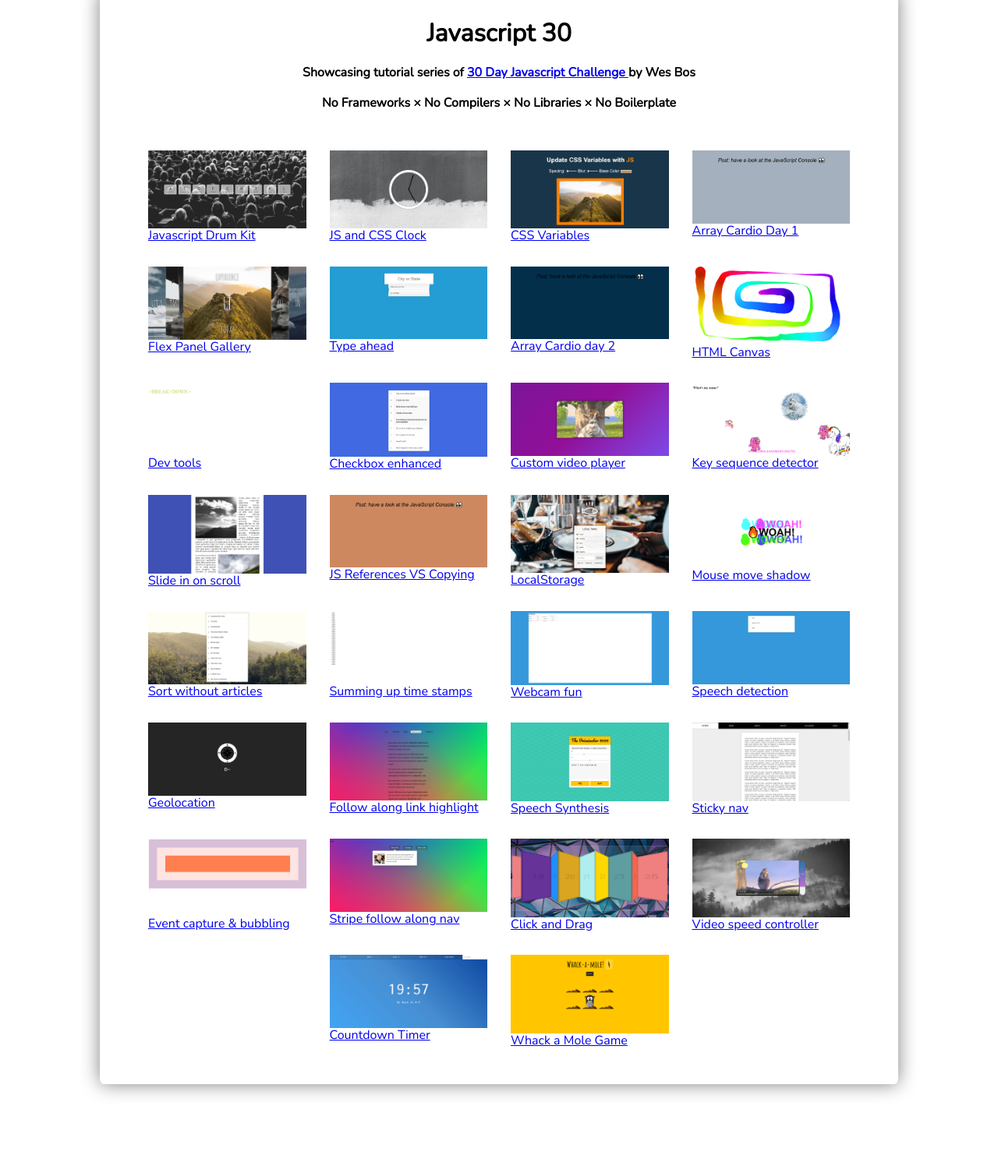
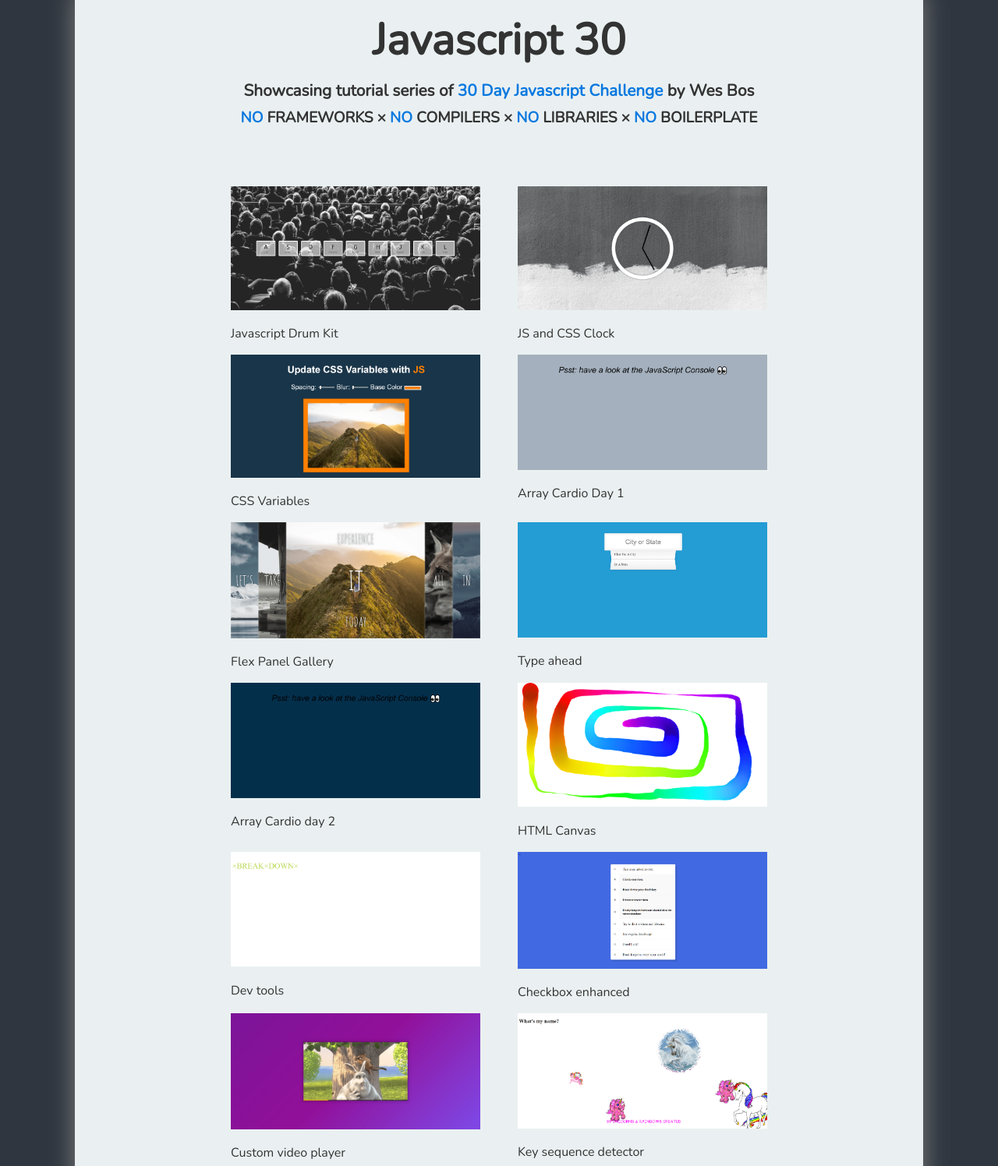
Before and after one commit to idhow/Javascript30, a plain HTML site: page index.html in a window 1280 px wide. Shown: the part 60-1556 px from the top of the page at 78% size. Before the commit the page ends 1499 px from the top, so only its background shows below. Drawn offline with nearby package versions, Linux system fonts and the light colour scheme.

Commit message:
edit layout

```diff
--- a/asset/style.css
+++ b/asset/style.css
@@ -1,50 +1,87 @@
+:root {
+  --main-color-blue: #0A79DF;
+  --main-color-black: #2F363F;
+}
 
-html,
-body {
+* {
   margin: 0;
   padding: 0;
-  line-height: 1.15;
+  box-sizing: inherit;
+}
+html {
+  font-size: 62,5%;
+}
+
+body {
+  background-color: var(--main-color-black);
+  box-sizing: border-box;
+  line-height: 1.7;
   font-family: Nunito, sans-serif;
   font-weight: normal;
-  padding: 1.5rem 4rem;
+  padding: 3rem 6rem;
+}
 
-}
 
 .container {
   padding: 1rem 2rem;
+  margin: 0 auto;
   height: 100%;
-  box-sizing: border-box;
-  background-color: white;
-  box-shadow: 0px 0px 25px grey;
+  background-color: #EAF0F1;
+  box-shadow: 0px 0px 2rem grey;
   border-radius: .4rem;
 }
 
 .header {
   text-align: center;
+  margin-bottom: 1.5rem;
+  color: #333;
+}
+
+.header--main {
+  font-size: 3.5rem;
+  font-weight: bold;
+}
+.header--sub1 {
+  font-size: 1.3rem;
+}
+.header--sub1 a {
+  color: var(--main-color-blue);
+  text-decoration: none;
+}
+
+.header--sub2 {
+  text-transform: uppercase;
+  font-size: 1.2rem;
+  font-weight: bold;
+}
+
+.header--sub2 b {
+  color: var(--main-color-blue);
 }
 
 .container-card {
-  max-width: 1500px;
+  max-width: 150rem;
   margin: 0 auto;
-  padding: 15px;
-  display: -webkit-flex;
+  padding: 1.5rem;
   display: flex;
-  -webkit-flex-flow: row wrap;
   flex-flow: row wrap;
   justify-content: center;
 }
 
 .card {
-  display: block;
-  float: left;
-  position: relative;
-  margin: 15px;
-  flex-basis: calc(25% - 30px);
-  order: 3;
+  margin: 1.5rem;
+  width: 20rem;
   border-radius: 4px;
 }
 
 .card img {
-  display: block;
   width: 100%;
 }
+
+.card--text {
+  position: absolute;
+  text-decoration: none;
+  text-align: center;
+  margin: .5rem auto;
+  color: #333;
+}
--- a/index.html
+++ b/index.html
@@ -9,16 +9,16 @@
   <link rel="stylesheet" href="asset/style.css">
 </head>
 <body>
-  <div class="container">
+  <div class="container" id="container">
     <!--title-->
     <div class="header">
-      <h1>Javascript 30</h1>
-      <h4> Showcasing tutorial series of
+      <h1 class="header--main">Javascript 30</h1>
+      <h4 class="header--sub1"> Showcasing tutorial series of
         <a href="https://javascript30.com/" target="_blank">
           30 Day Javascript Challenge
         </a> by Wes Bos
       </h4>
-      <h4>
+      <h4 class="header--sub2">
         <b>No</b> Frameworks × <b>No</b> Compilers × <b>No</b> Libraries × <b>No</b> Boilerplate
       </h4>
     </div>
@@ -29,210 +29,210 @@
       <div class="card">
         <a href="01 - JavaScript Drum Kit/index.html">
           <img src="asset/img/thumb-1-min.png" alt="JS Drum Kit">
-          <span class="description">Javascript Drum Kit</span>
+          <p class= card--text>Javascript Drum Kit</p>
         </a>
       </div>
 
       <div class="card">
         <a href="02 - JS and CSS Clock/index.html">
           <img src="asset/img/thumb-2-min.png" alt="JS and CSS Clock">
-          <span class="description">JS and CSS Clock</span>
+          <p class= card--text>JS and CSS Clock</p>
         </a>
       </div>
 
       <div class="card">
         <a href="03 - CSS Variables/index.html">
           <img src="asset/img/thumb-3-min.png" alt="CSS Variables">
-          <span class="description">CSS Variables</span>
+          <p class= card--text>CSS Variables</p>
         </a>
       </div>
 
       <div class="card">
         <a href="04 - Array Cardio Day 1/index.html">
           <img src="asset/img/thumb-4-min.png" alt="Array Cardio 1">
-          <span class="description">Array Cardio Day 1</span>
+          <p class= card--text>Array Cardio Day 1</p>
         </a>
       </div>
 
       <div class="card">
         <a href="05 - Flex Panel Gallery/index.html">
           <img src="asset/img/thumb-5-min.png" alt="Flex Panel Gallery">
-          <span class="description">Flex Panel Gallery</span>
+          <p class= card--text>Flex Panel Gallery</p>
         </a>
       </div>
 
       <div class="card">
         <a href="06 - Type Ahead/index.html">
           <img src="asset/img/thumb-6-min.png" alt="Type Ahead">
-          <span class="description">Type ahead</span>
+          <p class= card--text>Type ahead</p>
         </a>
       </div>
 
       <div class="card">
         <a href="07 - Array Cardio Day 2/index.html">
           <img src="asset/img/thumb-7-min.png" alt="Array Cardio 2">
-          <span class="description">Array Cardio day 2</span>
+          <p class= card--text>Array Cardio day 2</p>
         </a>
       </div>
 
       <div class="card">
         <a href="08 - Fun with HTML5 Canvas/index.html">
           <img src="asset/img/thumb-8-min.png" alt="HTML Canvas">
-          <span class="description">HTML Canvas</span>
+          <p class= card--text>HTML Canvas</p>
         </a>
       </div>
 
       <div class="card">
         <a href="09 - Dev Tools Domination/index.html">
           <img src="asset/img/thumb-9-min.png" alt="Dev Tools">
-          <span class="description">Dev tools</span>
+          <p class= card--text>Dev tools</p>
         </a>
       </div>
 
       <div class="card">
         <a href="10 - /index.html">
           <img src="asset/img/thumb-10-min.png" alt="Checkbox enhanced">
-          <span class="description">Checkbox enhanced</span>
+          <p class= card--text>Checkbox enhanced</p>
         </a>
       </div>
 
       <div class="card">
         <a href="11 - Custom Video Player/index.html">
           <img src="asset/img/thumb-11-min.png" alt="Custom Video Player">
-          <span class="description">Custom video player</span>
+          <p class= card--text>Custom video player</p>
         </a>
       </div>
 
       <div class="card">
         <a href="12 - Key Sequence Detection/index.html">
           <img src="asset/img/thumb-12-min.png" alt="Key Sequence Detector">
-          <span class="description">Key sequence detector</span>
+          <p class= card--text>Key sequence detector</p>
         </a>
       </div>
 
       <div class="card">
         <a href="13 - Slide in on Scroll/index.html">
           <img src="asset/img/thumb-13-min.png" alt="Slide In on Scroll">
-          <span class="description">Slide in on scroll</span>
+          <p class= card--text>Slide in on scroll</p>
         </a>
       </div>
 
       <div class="card">
         <a href="14 - JavaScript References VS Copying/index.html">
           <img src="asset/img/thumb-14-min.png" alt="JS References VS Copying">
-          <span class="description">JS References VS Copying</span>
+          <p class= card--text>JS References VS Copying</p>
         </a>
       </div>
 
       <div class="card">
         <a href="15 - LocalStorage/index.html">
           <img src="asset/img/thumb-15-min.png" alt="LocalStorage">
-          <span class="description">LocalStorage</span>
+          <p class= card--text>LocalStorage</p>
         </a>
       </div>
 
       <div class="card">
         <a href="16 - Mouse Move Shadow/index.html">
           <img src="asset/img/thumb-16-min.png" alt="Mouse Move Shadow">
-          <span class="description">Mouse move shadow</span>
+          <p class= card--text>Mouse move shadow</p>
         </a>
       </div>
 
       <div class="card">
         <a href="17 - Sort Without Articles/index.html">
           <img src="asset/img/thumb-17-min.png" alt="Sort without articles">
-          <span class="description">Sort without articles</span>
+          <p class= card--text>Sort without articles</p>
         </a>
       </div>
 
       <div class="card">
         <a href="18 - Adding Up Times with Reduce/index.html">
           <img src="asset/img/thumb-18-min.png" alt="Summing up time stamps">
-          <span class="description">Summing up time stamps</span>
+          <p class= card--text>Summing up time stamps</p>
         </a>
       </div>
 
       <div class="card">
         <a href="19 - Webcam Fun/index.html">
           <img src="asset/img/thumb-19-min.png" alt="webcam fun">
-          <span class="description">Webcam fun</span>
+          <p class= card--text>Webcam fun</p>
         </a>
       </div>
 
       <div class="card">
         <a href="20 - Speech Detection/index.html">
           <img src="asset/img/thumb-20-min.png" alt="Speech detection">
-          <span class="description">Speech detection</span>
+          <p class= card--text>Speech detection</p>
         </a>
       </div>
 
       <div class="card">
         <a href="21 - Geolocation/index.html">
           <img src="asset/img/thumb-21-min.png" alt="Geolocation">
-          <span class="description">Geolocation</span>
+          <p class= card--text>Geolocation</p>
         </a>
       </div>
 
       <div class="card">
         <a href="22 - Follow Along Link Highlighter/index.html">
           <img src="asset/img/thumb-22-min.png" alt="Follow along link highlight">
-          <span class="description">Follow along link highlight</span>
+          <p class= card--text>Follow along link highlight</p>
         </a>
       </div>
 
       <div class="card">
         <a href="23 - Speech Synthesis/index.html">
           <img src="asset/img/thumb-23-min.png" alt="Speech Synthesis">
-          <span class="description">Speech Synthesis</span>
+          <p class= card--text>Speech Synthesis</p>
         </a>
       </div>
 
       <div class="card">
         <a href="24 - Sticky Nav/index.html">
           <img src="asset/img/thumb-24-min.png" alt="Sticky nav">
-          <span class="description">Sticky nav</span>
+          <p class= card--text>Sticky nav</p>
         </a>
       </div>
 
       <div class="card">
         <a href="25 - Event Capture, Propagation, Bubbling and Once/index.html">
           <img src="asset/img/thumb-25-min.png" alt="Event capture & bubbling">
-          <span class="description">Event capture & bubbling</span>
+          <p class= card--text>Event capture & bubbling</p>
         </a>
       </div>
 
       <div class="card">
         <a href="26 - Stripe Follow Along Nav/index.html">
           <img src="asset/img/thumb-26-min.png" alt="Stripe follow along nav">
-          <span class="description">Stripe follow along nav</span>
+          <p class= card--text>Stripe follow along nav</p>
         </a>
       </div>
 
       <div class="card">
         <a href="27 - Click and Drag/index.html">
           <img src="asset/img/thumb-27-min.png" alt="Click and Drag">
-          <span class="description">Click and Drag</span>
+          <p class= card--text>Click and Drag</p>
         </a>
       </div>
 
       <div class="card">
         <a href="28 - Video Speed Controller/index.html">
           <img src="asset/img/thumb-28-min.png" alt="Video speed controller">
-          <span class="description">Video speed controller</span>
+          <p class= card--text>Video speed controller</p>
         </a>
       </div>
 
       <div class="card">
         <a href="29 - Countdown Timer/index.html">
           <img src="asset/img/thumb-29-min.png" alt="Countdown Timer">
-          <span class="description">Countdown Timer</span>
+          <p class= card--text>Countdown Timer</p>
         </a>
       </div>
 
       <div class="card">
         <a href="30 - Whack A Mole/index.html">
           <img src="asset/img/thumb-30-min.png" alt="Whack a mole Game">
-          <span class="description">Whack a Mole Game</span>
+          <p class= card--text>Whack a Mole Game</p>
         </a>
       </div>
 
```
